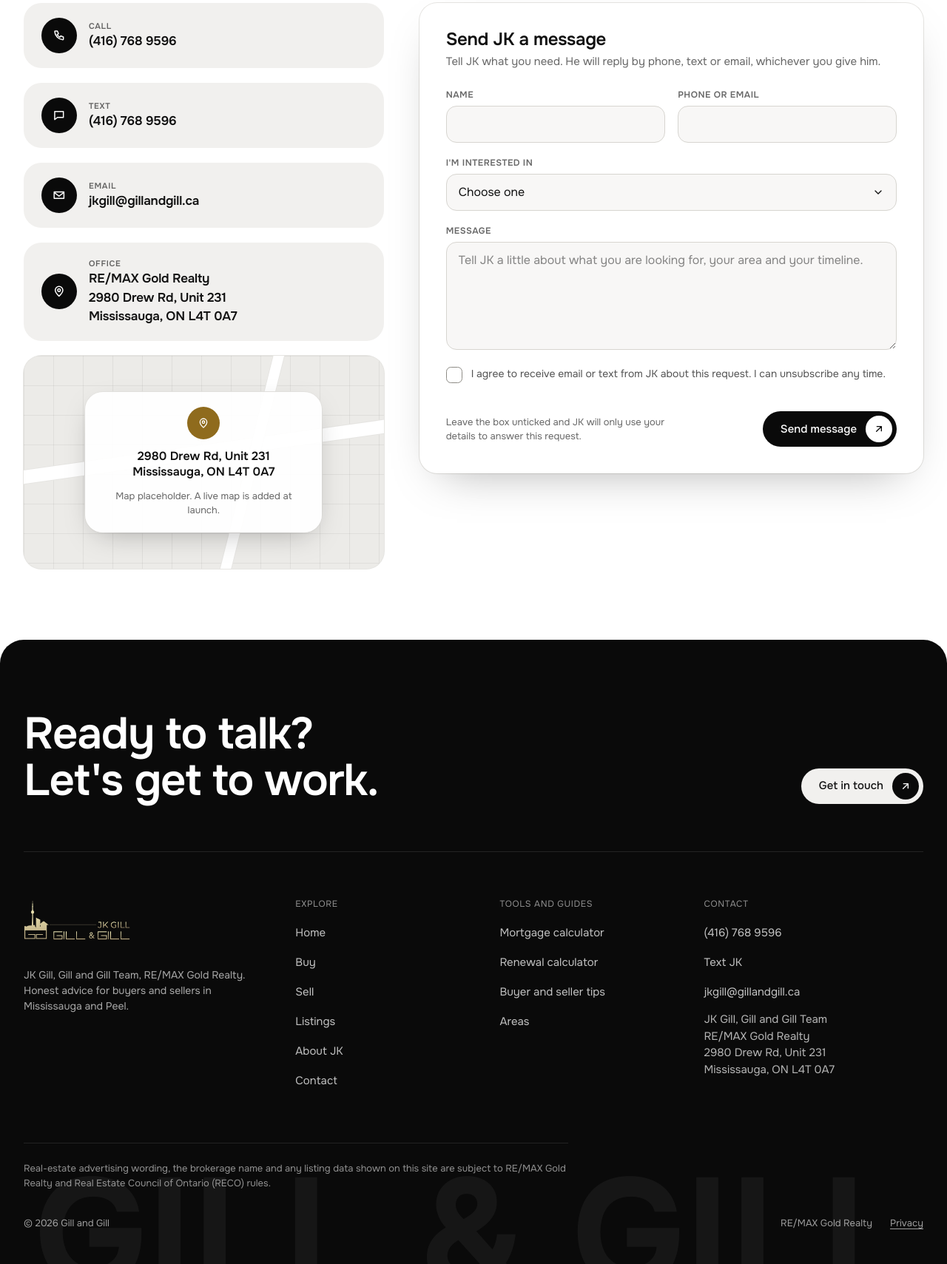
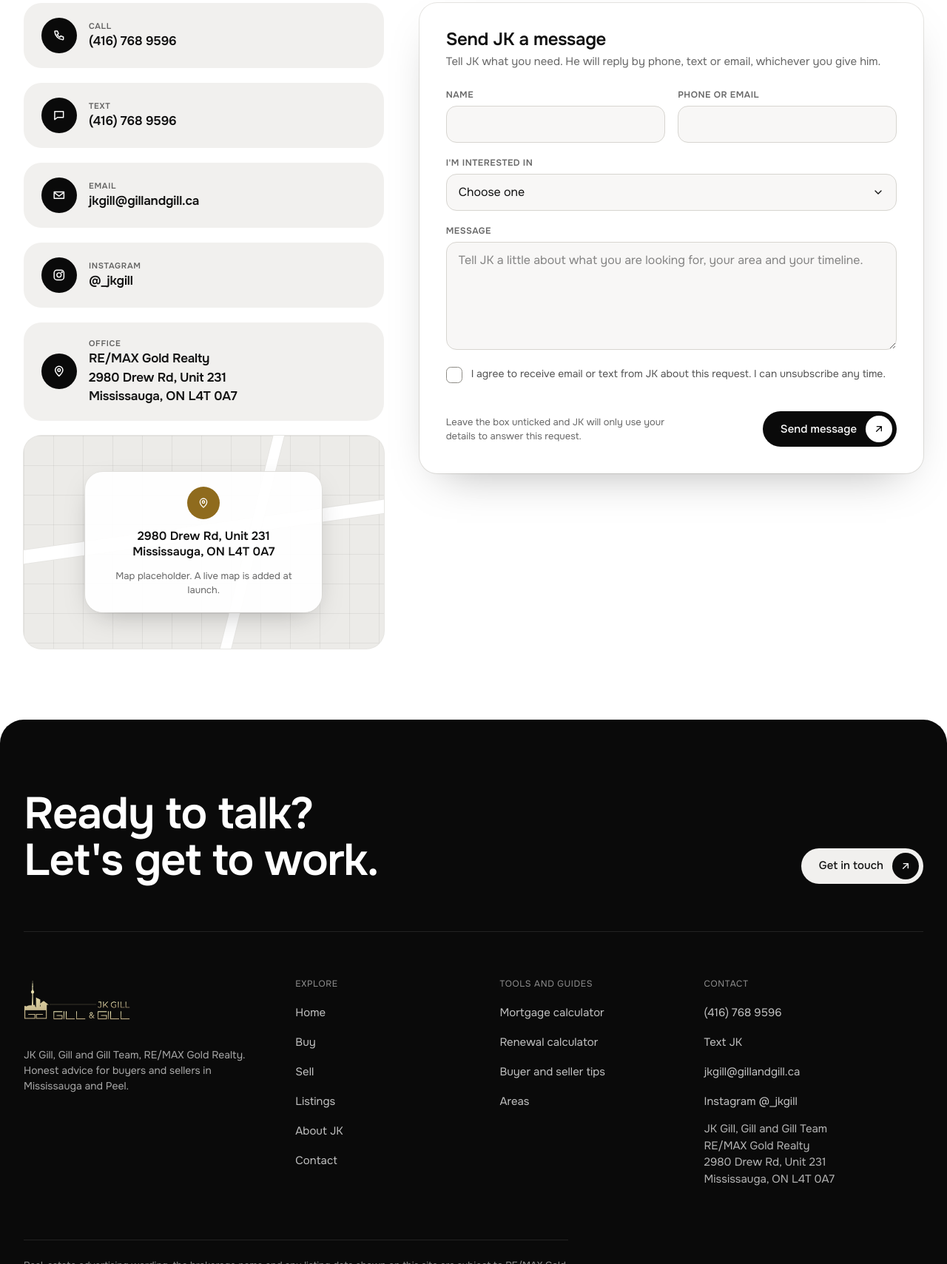
Before and after one commit to mayurrangoonwala/gg-concept-preview-4c9e1a, a plain HTML site: page contact.html in a window 1280 px wide. Shown: the part 556-2265 px from the top of the page at 74% size. Drawn offline with nearby package versions, Linux system fonts and the light colour scheme.

Commit message:
Add Instagram link: footer, contact, home

```diff
--- a/contact.html
+++ b/contact.html
@@ -80,6 +80,7 @@
         <a class="ccard" href="tel:+14167689596"><span class="ic"><svg class="i" viewBox="0 0 24 24" aria-hidden="true"><path d="M5 4h4l2 5-2.5 1.5a11 11 0 0 0 5 5L15 13l5 2v4a1 1 0 0 1-1 1A16 16 0 0 1 4 5a1 1 0 0 1 1-1z"/></svg></span><span><small>Call</small><b>(416) 768 9596</b></span></a>
         <a class="ccard" href="sms:+14167689596"><span class="ic"><svg class="i" viewBox="0 0 24 24" aria-hidden="true"><path d="M4 5h16v11H9l-5 4z"/></svg></span><span><small>Text</small><b>(416) 768 9596</b></span></a>
         <a class="ccard" href="mailto:jkgill@gillandgill.ca"><span class="ic"><svg class="i" viewBox="0 0 24 24" aria-hidden="true"><path d="M3 6h18v12H3zM3 7l9 7 9-7"/></svg></span><span><small>Email</small><b>jkgill@gillandgill.ca</b></span></a>
+        <a class="ccard" href="https://www.instagram.com/_jkgill/" target="_blank" rel="noopener"><span class="ic"><svg class="i" viewBox="0 0 24 24" aria-hidden="true"><rect x="3" y="3" width="18" height="18" rx="5"/><circle cx="12" cy="12" r="4"/><circle cx="17.3" cy="6.7" r=".7"/></svg></span><span><small>Instagram</small><b>@_jkgill</b></span></a>
         <div class="ccard"><span class="ic"><svg class="i" viewBox="0 0 24 24" aria-hidden="true"><path d="M12 21s-7-6.2-7-11a7 7 0 0 1 14 0c0 4.8-7 11-7 11z"/><circle cx="12" cy="10" r="2.5"/></svg></span><span><small>Office</small><b>RE/MAX Gold Realty<br>2980 Drew Rd, Unit 231<br>Mississauga, ON L4T 0A7</b></span></div>
       </div>
       <div class="map" role="img" aria-label="Map placeholder showing the office address: 2980 Drew Rd, Unit 231, Mississauga, Ontario">
@@ -117,7 +118,7 @@
       <div class="bc"><img src="assets/img/JK-Gill-Logo.png" width="252" height="133" loading="lazy" alt="JK Gill, Gill and Gill"><p>JK Gill, Gill and Gill Team, RE/MAX Gold Realty. Honest advice for buyers and sellers in Mississauga and Peel.</p></div>
       <nav aria-label="Explore"><h3>Explore</h3><ul><li><a href="index.html">Home</a></li><li><a href="buy.html">Buy</a></li><li><a href="sell.html">Sell</a></li><li><a href="listings.html">Listings</a></li><li><a href="about.html">About JK</a></li><li><a href="contact.html" aria-current="page">Contact</a></li></ul></nav>
       <nav aria-label="Tools and guides"><h3>Tools and guides</h3><ul><li><a href="calculator.html">Mortgage calculator</a></li><li><a href="calculator.html#renewal">Renewal calculator</a></li><li><a href="tips.html">Buyer and seller tips</a></li><li><a href="areas.html">Areas</a></li></ul></nav>
-      <div><h3>Contact</h3><ul><li><a href="tel:+14167689596">(416) 768 9596</a></li><li><a href="sms:+14167689596">Text JK</a></li><li><a href="mailto:jkgill@gillandgill.ca">jkgill@gillandgill.ca</a></li></ul><address>JK Gill, Gill and Gill Team<br>RE/MAX Gold Realty<br>2980 Drew Rd, Unit 231<br>Mississauga, ON L4T 0A7</address></div>
+      <div><h3>Contact</h3><ul><li><a href="tel:+14167689596">(416) 768 9596</a></li><li><a href="sms:+14167689596">Text JK</a></li><li><a href="mailto:jkgill@gillandgill.ca">jkgill@gillandgill.ca</a></li><li><a href="https://www.instagram.com/_jkgill/" target="_blank" rel="noopener">Instagram @_jkgill</a></li></ul><address>JK Gill, Gill and Gill Team<br>RE/MAX Gold Realty<br>2980 Drew Rd, Unit 231<br>Mississauga, ON L4T 0A7</address></div>
     </div>
     <p class="fnote">Real-estate advertising wording, the brokerage name and any listing data shown on this site are subject to RE/MAX Gold Realty and Real Estate Council of Ontario (RECO) rules.</p>
     <div class="legal"><span>&copy; 2026 Gill and Gill</span><span class="lr"><span>RE/MAX Gold Realty</span><a href="privacy.html">Privacy</a></span></div>
```
Also changed, not shown: 404.html (+1 -1 lines), about.html (+1 -1 lines), areas.html (+1 -1 lines), buy.html (+1 -1 lines), calculator.html (+1 -1 lines), index.html (+3 -3 lines), listings.html (+1 -1 lines), privacy.html (+1 -1 lines), sell.html (+1 -1 lines), tips.html (+1 -1 lines).
